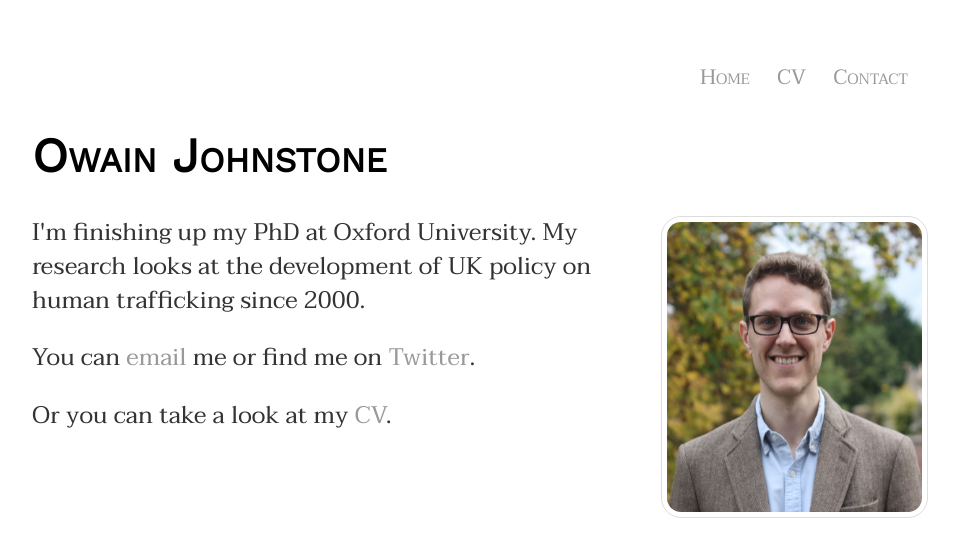
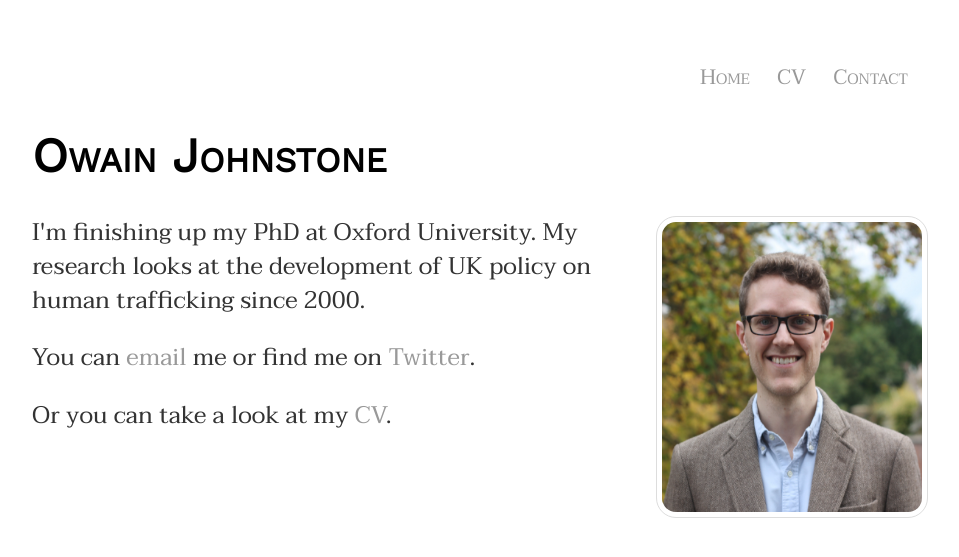
Before and after one commit to owainjohnstone/owainjohnstone.github.io, a Jekyll site: the page built from index.html, in a window 1280 px wide. Shown: the top 557 px of the page, without its empty margins (160-1119 px from the left). Built offline with Jekyll 4.4.1, drawn with Linux system fonts in a browser that asks for light colours.

Commit message:
Update main.css
pic dimensions and table cell spacing

```diff
--- a/css/main.css
+++ b/css/main.css
@@ -67,10 +67,11 @@
     border: 1px solid #ddd;
     border-radius: 20px;
     padding: 5px;
-    width: 255px;
+    width: 260px;
     height: 290px;
 }
 
 table {
-    border-spacing: 10px;
+    border-spacing: 5px;
+    padding-bottom: 1em;
 }
```
